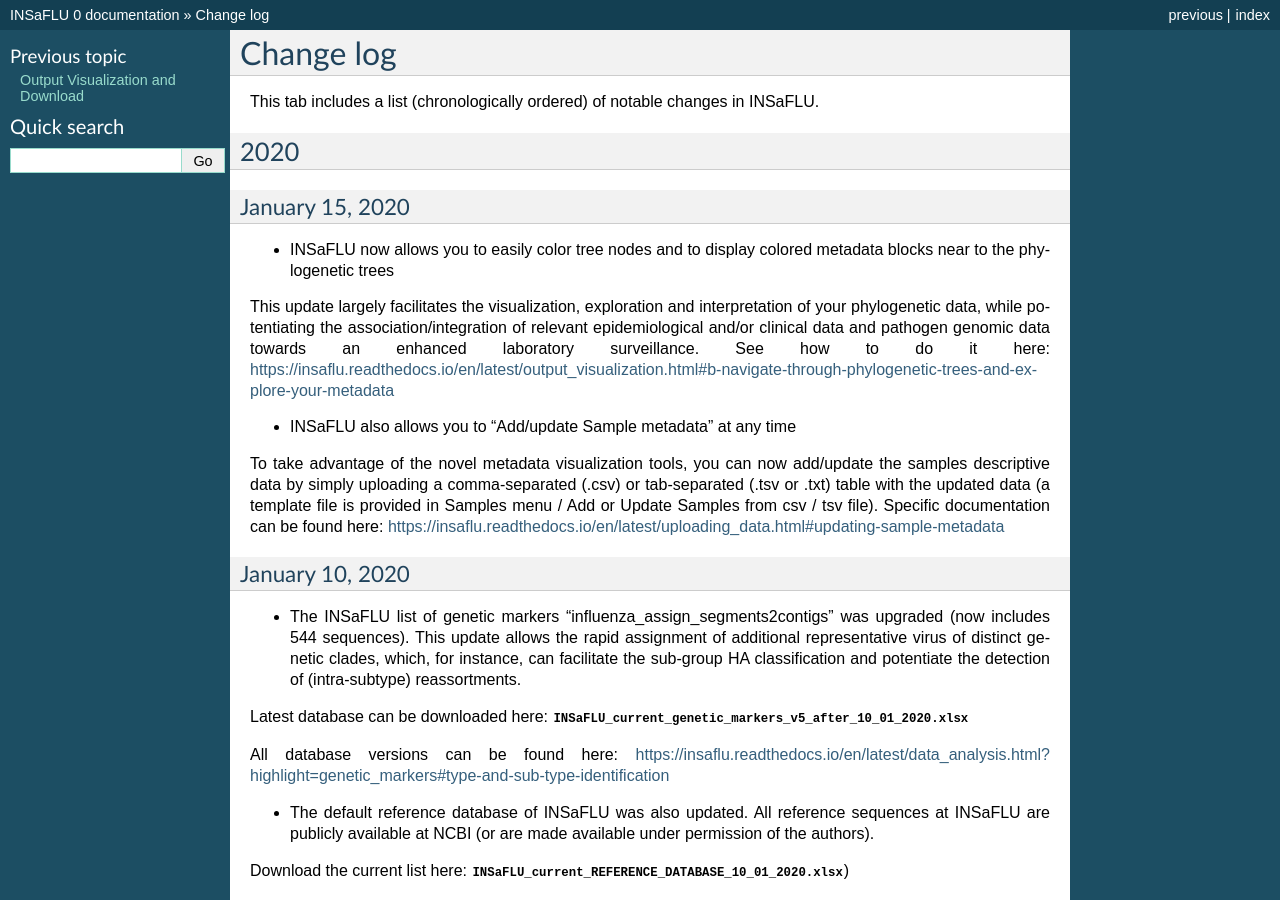
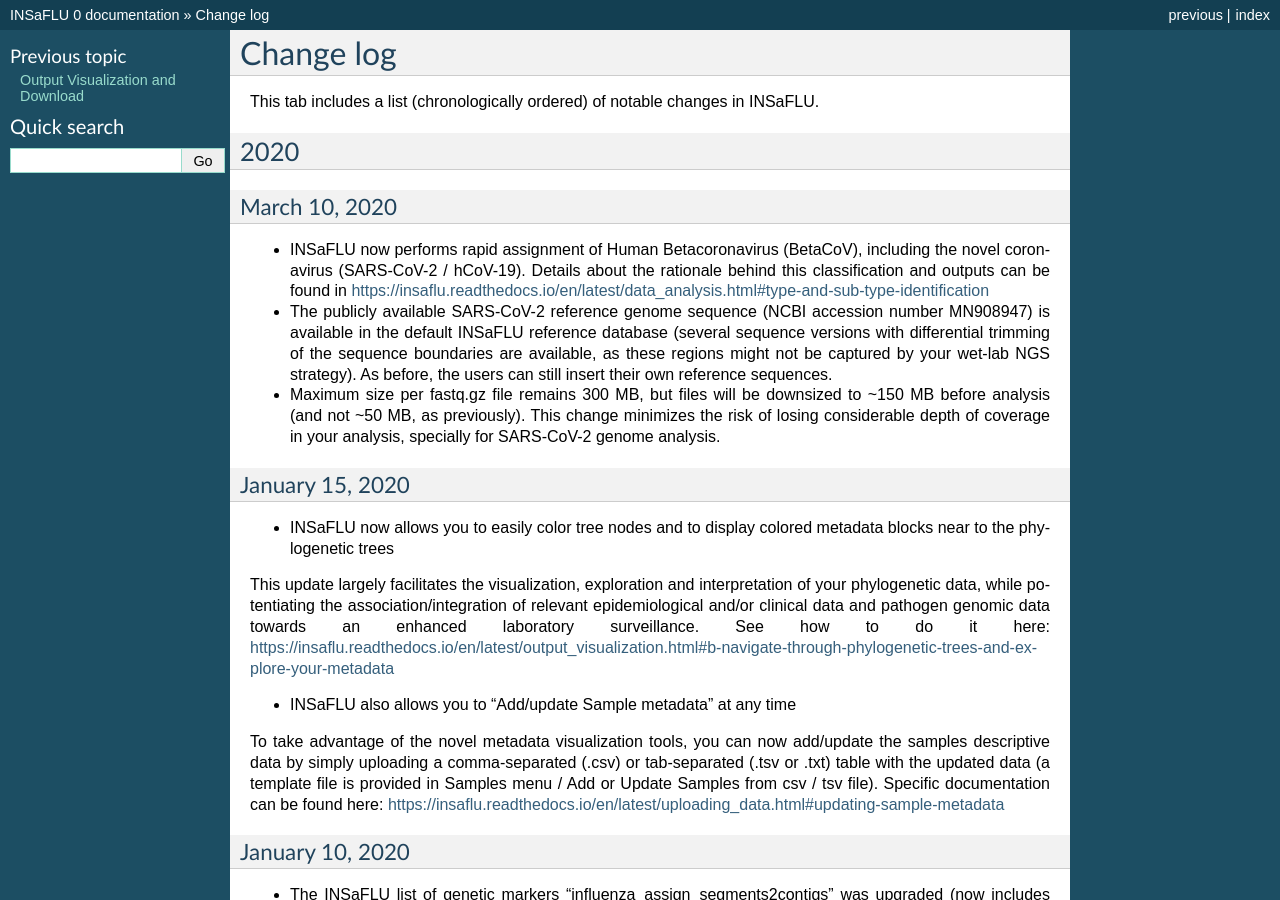
Before and after one commit to INSaFLU/insaflu_docs, a Sphinx documentation site: the page built from docs/change_log.rst, in a window 1280 px wide and 900 px high. Built offline with Sphinx 7.4.7, drawn with Linux system fonts in a browser that asks for light colours; formulas are drawn with MathJax 3.

Commit message:
SARS-CoV-2 assignment and references
INSaFLU | UPDATE | COVID-19 | SARS-CoV2 | rapid classification of Human Betacoronaviruses | SARS-CoV-2 reference sequences as default | Maximum files size and downsizing

```diff
--- a/docs/change_log.rst
+++ b/docs/change_log.rst
@@ -5,6 +5,15 @@
 
 2020
 ----
+
+March 10, 2020
+..............
+
+- INSaFLU now performs rapid assignment of Human Betacoronavirus (BetaCoV), including the novel coronavirus (SARS-CoV-2 / hCoV-19). Details about the rationale behind this classification and outputs can be found in https://insaflu.readthedocs.io/en/latest/data_analysis.html#type-and-sub-type-identification
+
+- The publicly available SARS-CoV-2 reference genome sequence (NCBI accession number MN908947) is available in the default INSaFLU reference database (several sequence versions with differential trimming of the sequence boundaries are available, as these regions might not be captured by your wet-lab NGS strategy). As before, the users can still insert their own reference sequences.
+
+- Maximum size per fastq.gz file remains 300 MB, but files will be downsized to ~150 MB before analysis (and not ~50 MB, as previously). This change minimizes the risk of losing considerable depth of coverage in your analysis, specially for SARS-CoV-2 genome analysis.
 
 
 January 15, 2020
```
